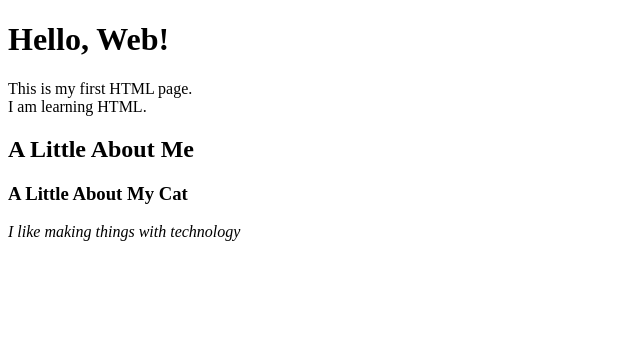
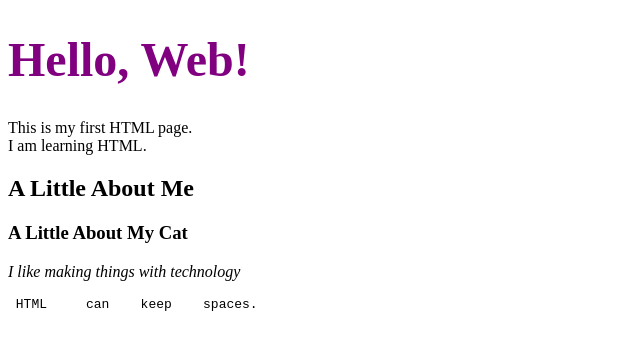
Before and after one commit to AllysonSwisher/manifesto, a plain HTML site: page index.html in a window 1280 px wide. Shown: the whole page, without its empty margins (0-640 px from the left). Drawn offline with Linux system fonts and the light colour scheme.

Commit message:
Add CSS styles and preformatted text to index.html
Added CSS styling for h1 elements and a preformatted text block.

```diff
--- a/index.html
+++ b/index.html
@@ -3,6 +3,10 @@
 <html>
 <head>
 <title> My Web Page </title>
+
+<style>
+h1 { color: purple; font-size: 48px;}
+</style>
 
 </head>
 <body>
@@ -13,6 +17,7 @@
 
 <h3> A Little About My Cat </h3>
 <p> <em> I like making things with technology </em> </p>
+<pre> HTML     can    keep    spaces. </pre>
 
 </body>
 
```
